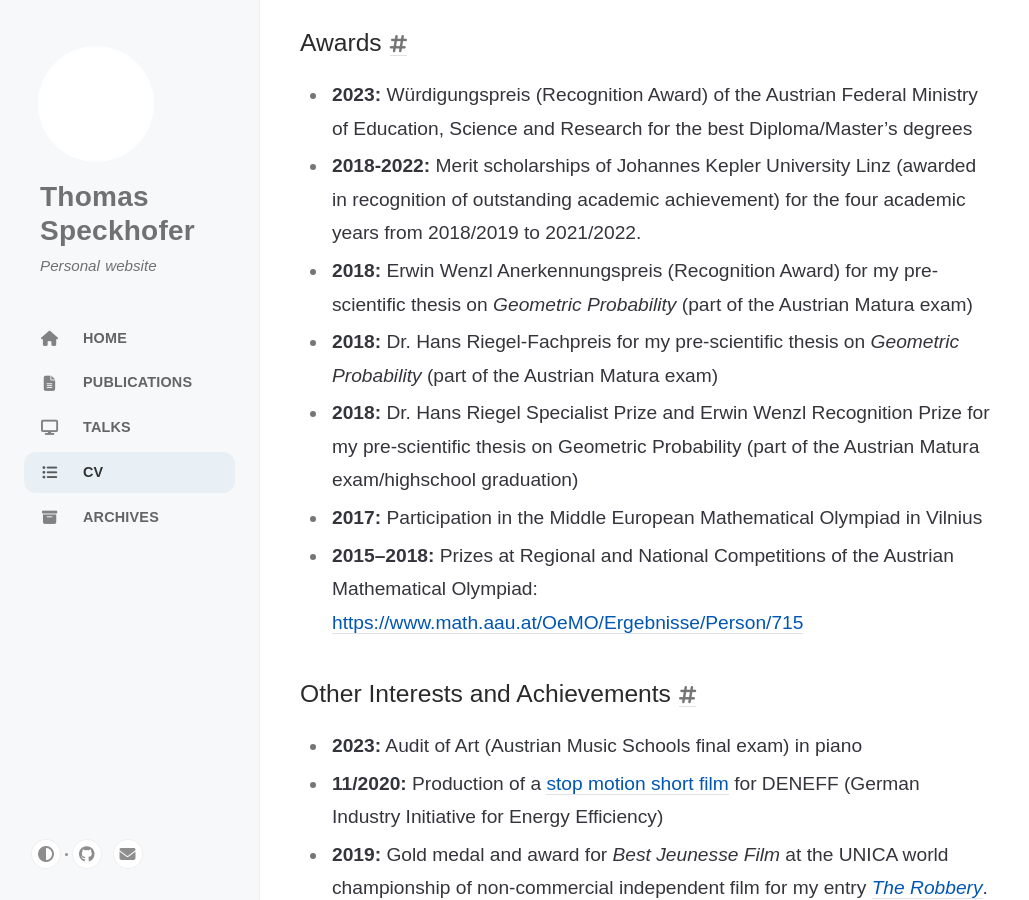
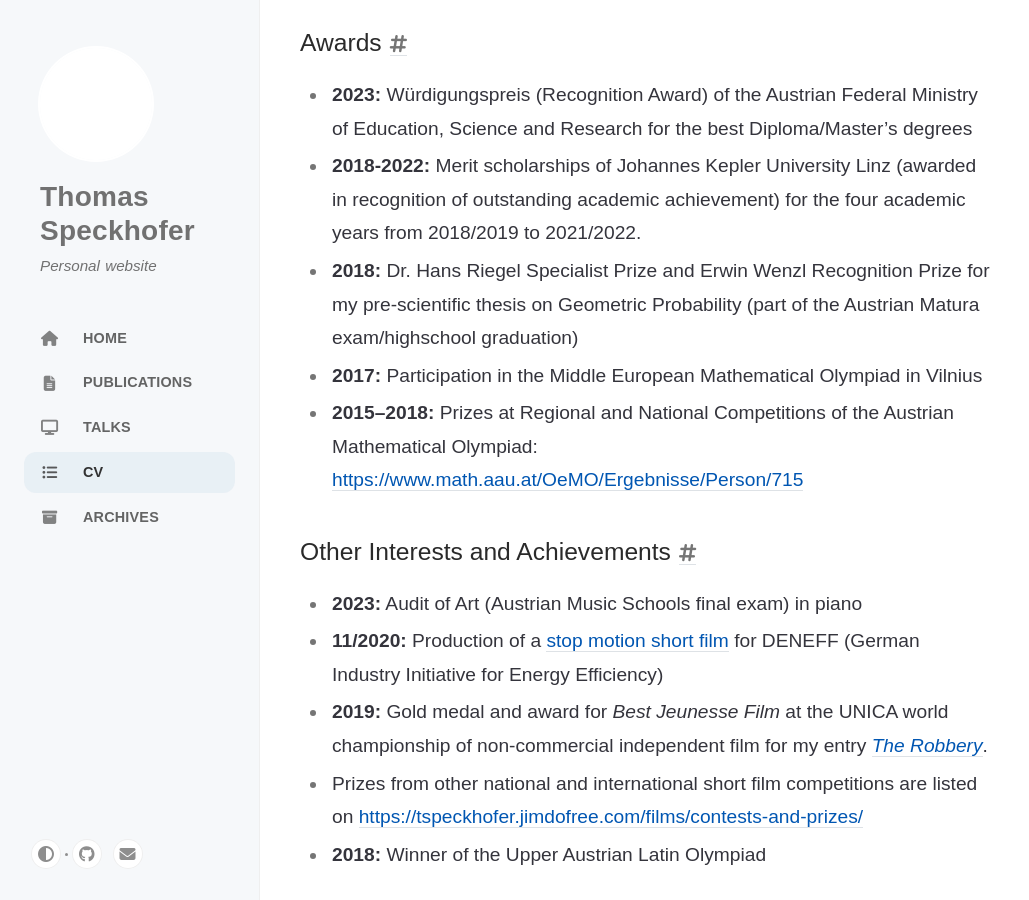
Before and after one commit to speckhofer/speckhofer.github.io, a Jekyll site: the page built from _tabs/cv.md, in a window 1280 px wide and 900 px high, scrolled down 2072 px. Shown: the whole window, without its empty margins (0-1029 px from the left). Built offline with Jekyll 4.4.1, drawn with Linux system fonts in a browser that asks for light colours; cached includes are drawn as plain includes.

Commit message:
Update cv.md

```diff
--- a/_tabs/cv.md
+++ b/_tabs/cv.md
@@ -50,8 +50,6 @@ title: CV
 
 - **2023:** Würdigungspreis (Recognition Award) of the Austrian Federal Ministry of Education, Science and Research for the best Diploma/Master's degrees
 - **2018-2022:** Merit scholarships of Johannes Kepler University Linz (awarded in recognition of outstanding academic achievement) for the four academic years from 2018/2019 to 2021/2022.
-- **2018:** Erwin Wenzl Anerkennungspreis (Recognition Award) for my pre-scientific thesis on _Geometric Probability_ (part of the Austrian Matura exam)
-- **2018:** Dr. Hans Riegel-Fachpreis for my pre-scientific thesis on _Geometric Probability_ (part of the Austrian Matura exam)
 - **2018:** Dr. Hans Riegel Specialist Prize and Erwin Wenzl Recognition Prize for my pre-scientific thesis on Geometric Probability (part of the Austrian Matura exam/highschool graduation)
 - **2017:** Participation in the Middle European Mathematical Olympiad in Vilnius
 - **2015--2018:** Prizes at Regional and National Competitions of the Austrian Mathematical Olympiad: [https://www.math.aau.at/OeMO/Ergebnisse/Person/715](https://www.math.aau.at/OeMO/Ergebnisse/Person/715)
```
